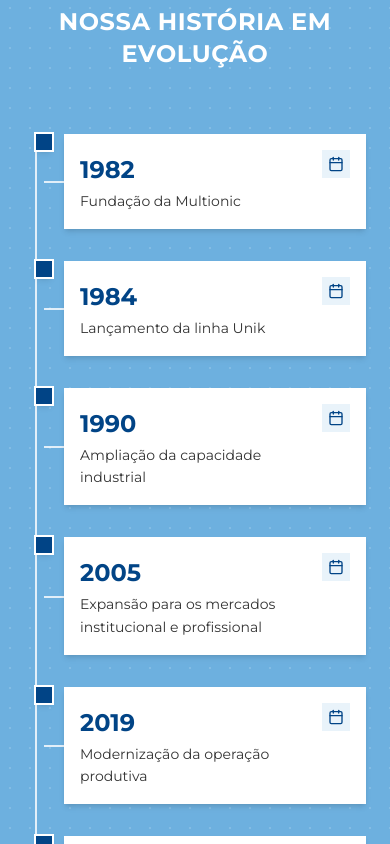
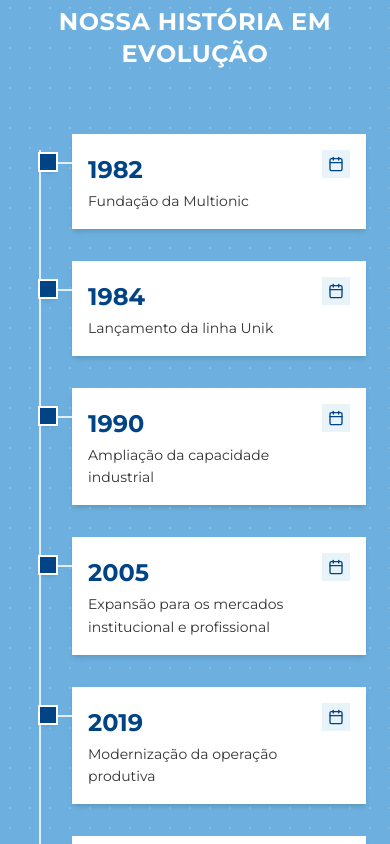
Before and after one commit to lfadesigngrafico/site-multionic-b2b, a React (Vite) app: page /sobre in a window 390 px wide. Shown: the part 1520-2364 px from the top of the page. Built offline with nearby package versions, Linux system fonts and the light colour scheme.

Commit message:
atualização de timeline versão mobile

```diff
--- a/src/pages/AboutPage.tsx
+++ b/src/pages/AboutPage.tsx
@@ -301,7 +301,7 @@
           {/* Timeline Zigue-Zague Fiel ao Design Solicitado */}
           <div className="relative max-w-4xl mx-auto px-2 md:px-4">
             {/* Eixo Vertical Conector (no centro no desktop, à esquerda no mobile) */}
-            <div className="absolute left-5 md:left-1/2 top-4 bottom-4 w-0.5 bg-white/80 -translate-x-1/2" />
+            <div className="absolute left-6 md:left-1/2 top-4 bottom-4 w-0.5 bg-white/80 -translate-x-1/2 z-0 pointer-events-none" />
 
             {/* Lista de Marcos em Zigue-Zague */}
             <div className="space-y-8 md:space-y-12 relative z-10">
@@ -320,25 +320,25 @@
                       isRight ? 'md:flex-row' : 'md:flex-row-reverse'
                     }`}
                   >
-                    {/* Espaço vazio para manter alinhamento 50% */}
+                    {/* Espaço vazio para manter alinhamento 50% no desktop */}
                     <div className="hidden md:block w-1/2" />
 
-                    {/* Linha Horizontal Conectora no Mobile */}
-                    <div className="block md:hidden absolute top-1/2 left-5 w-5 h-0.5 bg-white/80" />
+                    {/* Linha Horizontal Conectora no Mobile (do eixo em left-6 até o card em pl-12) */}
+                    <div className="block md:hidden absolute top-[28px] left-6 w-6 h-0.5 bg-white/80 z-10" />
 
-                    {/* Linha Horizontal Conectora do Nó até o Card */}
+                    {/* Linha Horizontal Conectora do Nó até o Card no Desktop */}
                     <div className={`hidden md:block absolute top-1/2 h-0.5 bg-white/80 ${
                       isRight
                         ? 'left-1/2 w-12'
                         : 'right-1/2 w-12'
                     }`} />
 
-                    {/* Card de Conteúdo conforme Imagem de Referência */}
-                    <div className="w-full md:w-1/2 pl-10 md:pl-0 md:px-8 text-left">
+                    {/* Card de Conteúdo */}
+                    <div className="w-full md:w-1/2 pl-12 md:pl-0 md:px-8 text-left">
                       <div className={`bg-white text-[#333333] p-4 sm:p-6 shadow-md relative group hover:shadow-xl transition-all duration-300 text-left ${
                         isRight ? 'md:text-left md:ml-4' : 'md:text-right md:mr-4'
                       }`}>
-                        {/* Ícone posicionado no canto superior (no mobile sempre na direita; no desktop varia conforme o lado) */}
+                        {/* Ícone posicionado no canto superior */}
                         <div
                           className={`absolute top-4 right-4 ${
                             isRight ? 'md:right-4 md:left-auto' : 'md:left-4 md:right-auto'
@@ -361,9 +361,9 @@
                       </div>
                     </div>
 
-                    {/* Nó Conector na Linha Central (Ponto Azul Escuro com Contorno Branco) */}
-                    <div className="absolute left-5 md:left-1/2 -translate-x-1/2 flex items-center justify-center z-20">
-                      <div className="w-4 h-4 rounded-full bg-[#014486] ring-2 ring-white shadow-md transition-transform duration-300 hover:scale-125" />
+                    {/* Nó Conector Quadrado Azul Escuro (alinhado em top-[28px] no mobile e top-1/2 no desktop) */}
+                    <div className="absolute left-6 md:left-1/2 top-[28px] md:top-1/2 -translate-x-1/2 -translate-y-1/2 flex items-center justify-center z-20">
+                      <div className="w-4 h-4 rounded-none bg-[#014486] ring-2 ring-white shadow-md transition-transform duration-300 hover:scale-125" />
                     </div>
 
                   </motion.div>
```
